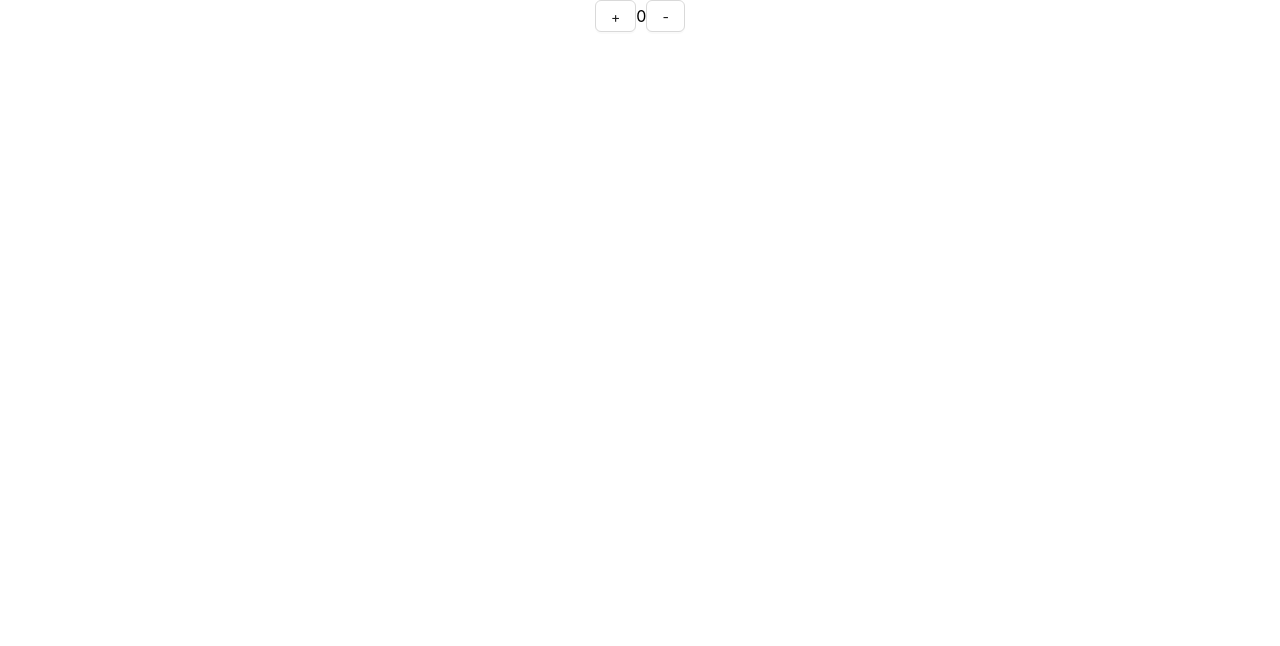
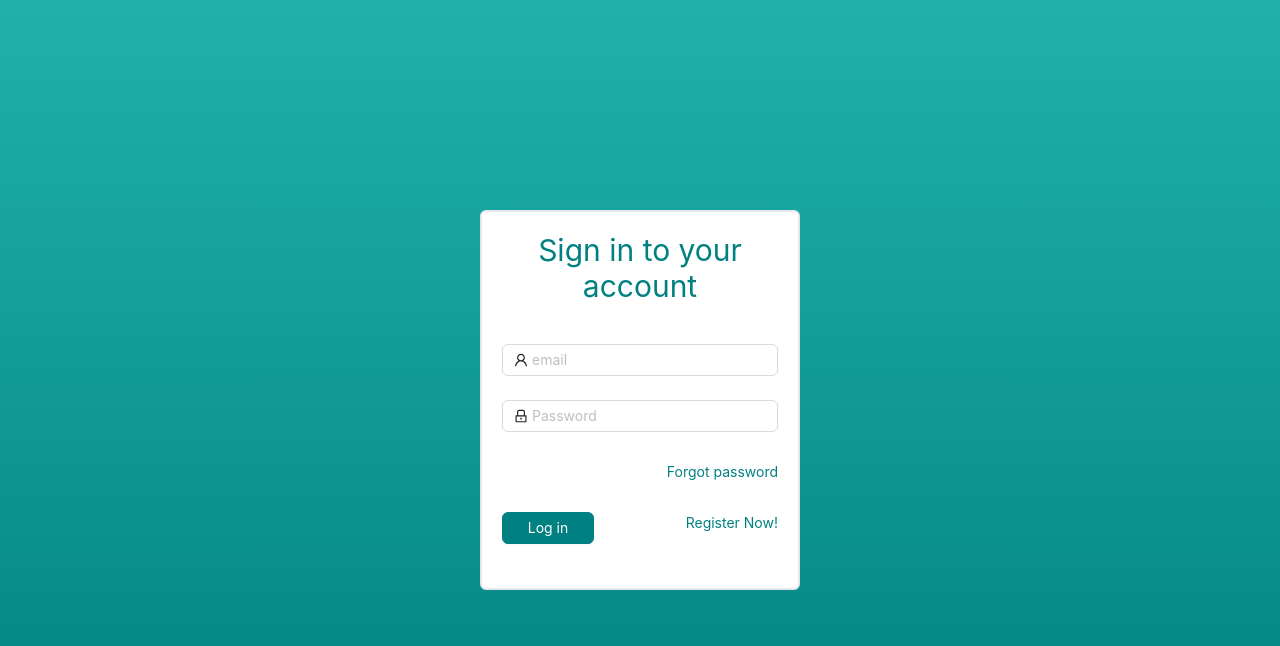
Before and after one commit to usamabasharat/Connect-Us-Web, a React (Create React App) app: page / in a window 1280 px wide. Shown: the top 646 px of the page. Built offline with nearby package versions, Linux system fonts and the light colour scheme.

Commit message:
login page implemented

```diff
--- a/package.json
+++ b/package.json
@@ -48,6 +48,7 @@
     "eslint-plugin-import": "^2.27.5",
     "eslint-plugin-jsx-a11y": "^6.7.1",
     "eslint-plugin-react": "^7.32.2",
-    "eslint-plugin-react-hooks": "^4.6.0"
+    "eslint-plugin-react-hooks": "^4.6.0",
+    "tailwindcss": "^3.2.7"
   }
 }
--- a/src/App.jsx
+++ b/src/App.jsx
@@ -1,11 +1,13 @@
 import React from 'react';
 import './App.css';
-import Counter from './components/Counter';
+import Login from './containers/login';
+// import Counter from './components/Counter';
 
 function App() {
   return (
-    <div className="App">
-      <Counter />
+    <div className="App ">
+      {/* <Counter /> */}
+      <Login />
     </div>
   );
 }
--- /dev/null
+++ b/src/containers/login.jsx
@@ -0,0 +1,63 @@
+/* eslint-disable no-console */
+/* eslint-disable import/no-extraneous-dependencies */
+/* eslint-disable jsx-a11y/anchor-is-valid */
+
+import React from 'react';
+import { LockOutlined, UserOutlined } from '@ant-design/icons';
+import {
+  Button, Form, Input,
+} from 'antd';
+
+function Login() {
+  const onFinish = (values) => {
+    console.log('Received values of form: ', values);
+  };
+
+  return (
+    <div className="flex h-screen">
+      <div className="m-auto w-1/4 border-2 rounded-md p-5 space-y-10 bg-white">
+        <h1 className="text-[#008080] text-3xl">Sign in to your account</h1>
+        <Form
+          name="normal_login"
+          className="login-form"
+          initialValues={{ remember: true }}
+          onFinish={onFinish}
+        >
+          <Form.Item
+            name="email"
+            rules={[{
+              type: 'email', required: true, message: 'Please input your valid email!',
+            }]}
+          >
+            <Input prefix={<UserOutlined className="site-form-item-icon" />} placeholder="email" />
+          </Form.Item>
+          <Form.Item
+            name="password"
+            rules={[{ required: true, message: 'Please input your Password!' }]}
+          >
+            <Input
+              prefix={<LockOutlined className="site-form-item-icon" />}
+              type="password"
+              placeholder="Password"
+            />
+          </Form.Item>
+          <Form.Item className="text-end">
+            <a className="login-form-forgot text-md text-[#008080] hover:text-[#20b2aa]" href="#">
+              Forgot password
+            </a>
+          </Form.Item>
+          <Form.Item>
+            <div className="flex justify-between">
+              <Button htmlType="submit" className="login-form-button text-white border-[#008080] bg-[#008080] hover:bg-[#20b2aa] hover:text-white w-1/3">
+                Log in
+              </Button>
+              <a href="#" className="text-[#008080] hover:text-[#20b2aa]">Register Now!</a>
+            </div>
+          </Form.Item>
+        </Form>
+      </div>
+    </div>
+  );
+}
+
+export default Login;
--- a/src/index.css
+++ b/src/index.css
@@ -1,3 +1,7 @@
+@tailwind base;
+@tailwind components;
+@tailwind utilities;
+
 body {
   margin: 0;
   font-family: -apple-system, BlinkMacSystemFont, 'Segoe UI', 'Roboto', 'Oxygen',
@@ -5,6 +9,7 @@ body {
     sans-serif;
   -webkit-font-smoothing: antialiased;
   -moz-osx-font-smoothing: grayscale;
+  background: linear-gradient(to bottom, #20b2aa, #008080);
 }
 
 code {
--- /dev/null
+++ b/tailwind.config.js
@@ -0,0 +1,10 @@
+/** @type {import('tailwindcss').Config} */
+module.exports = {
+  content: [
+    './src/**/*.{js,jsx,ts,tsx}',
+  ],
+  theme: {
+    extend: {},
+  },
+  plugins: [],
+};
```
Also changed, not shown: 1 other file (tests, documents, lock files or other folders).
